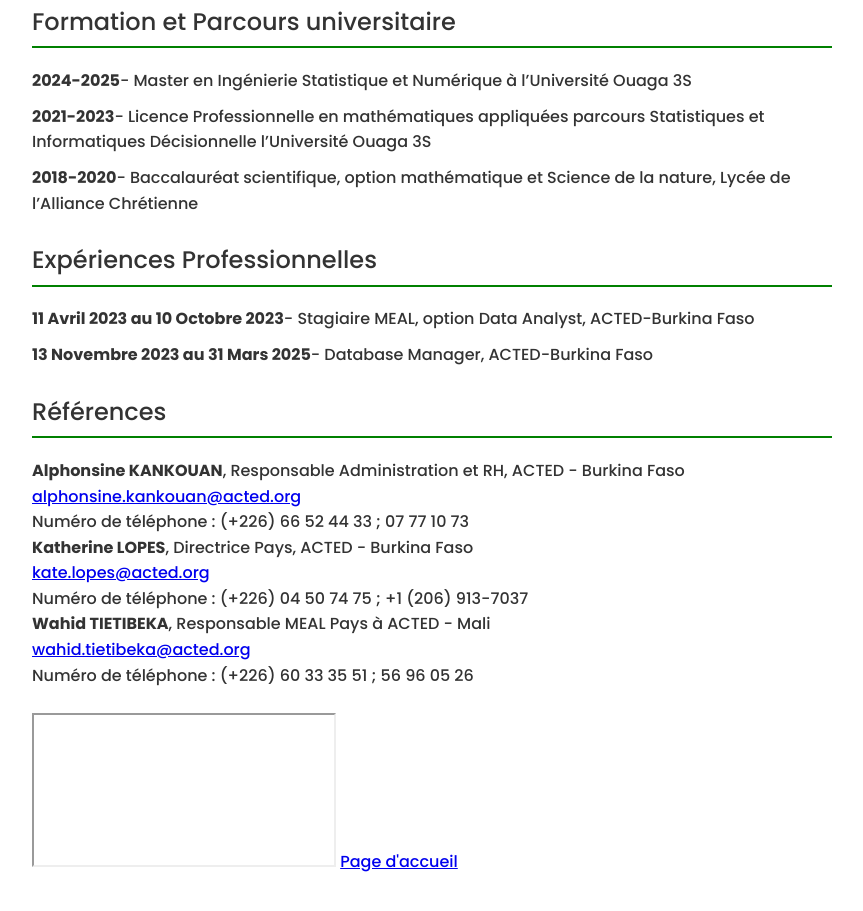
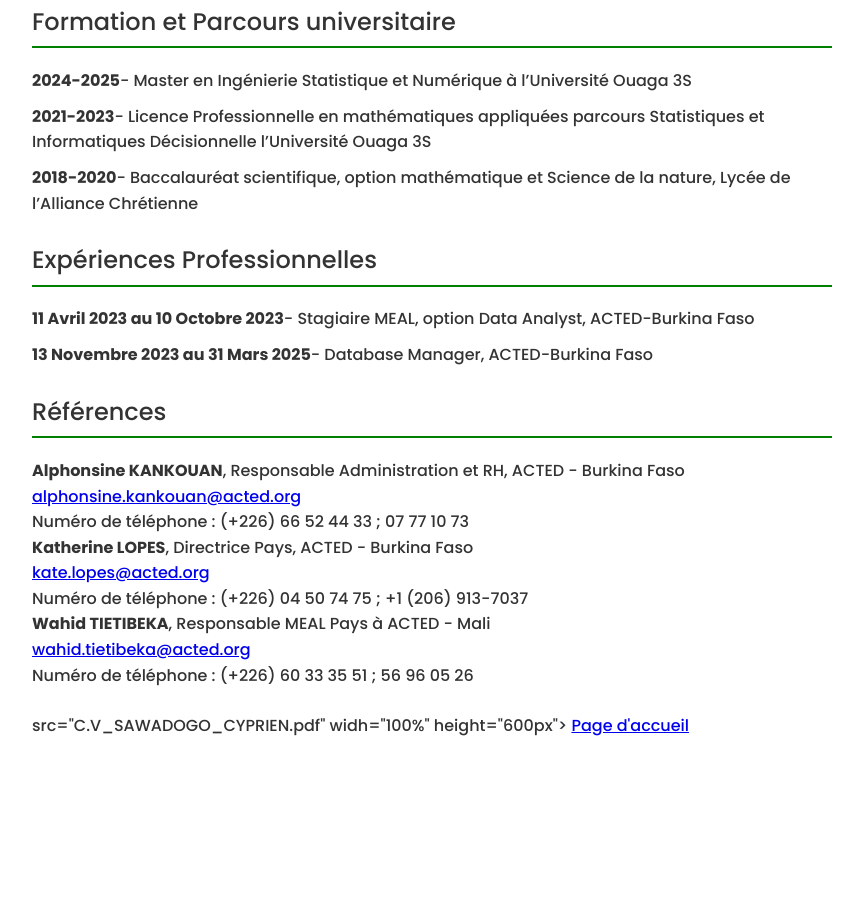
Before and after one commit to mannsinkomba/mannsinkomba.github.io, a plain HTML site: page cv.html in a window 1280 px wide. Shown: the part 343-1254 px from the top of the page, without its empty margins (208-1071 px from the left). After the commit the page ends 1122 px from the top, so only its background shows below. Drawn offline with Linux system fonts and the light colour scheme.

Commit message:
Update cv.html

```diff
--- a/cv.html
+++ b/cv.html
@@ -88,7 +88,7 @@
       </ul>
     </section>
 
-    <iframe> src="C.V_SAWADOGO_CYPRIEN.pdf" widh="100%" height="600px"> </iframe>
+    <!iframe> src="C.V_SAWADOGO_CYPRIEN.pdf" widh="100%" height="600px"> </iframe>
 
     <a href="index.html">Page d'accueil </a>
   </body>
```
